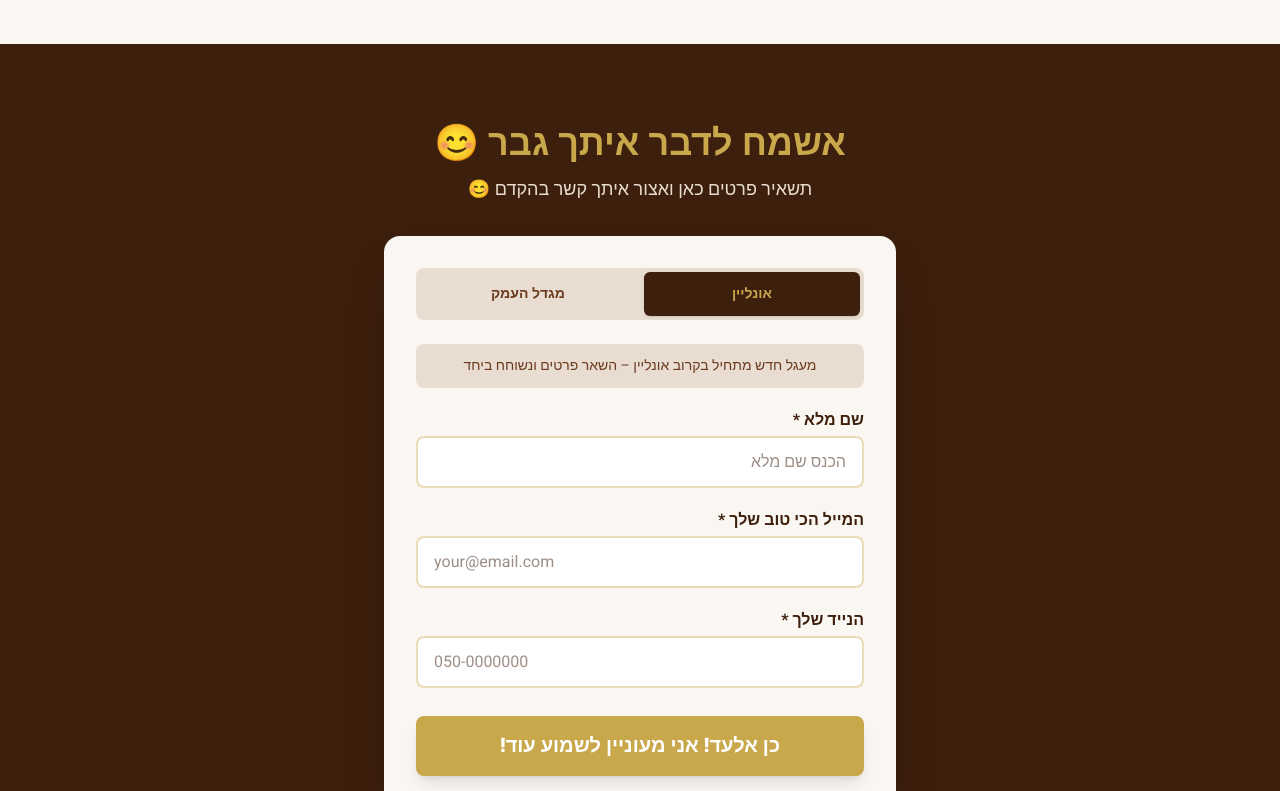
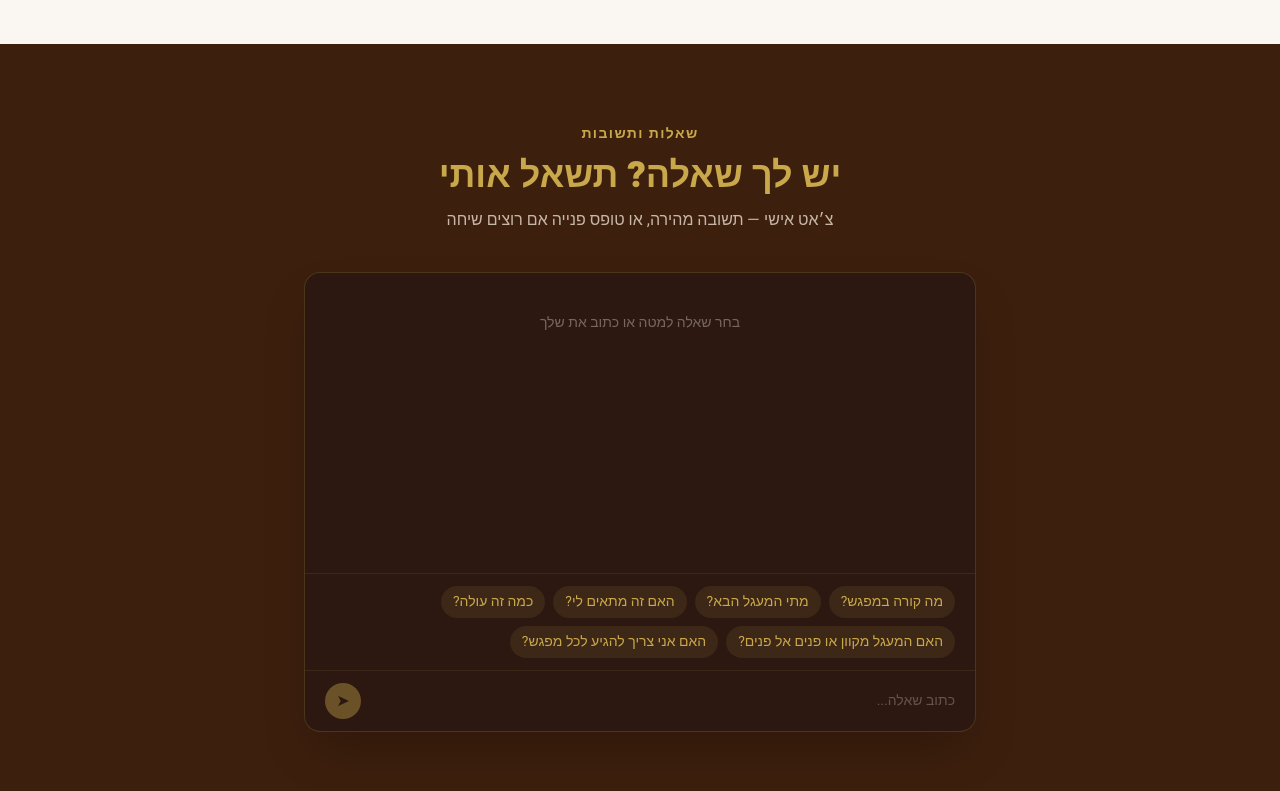
Before and after one commit to eladjak/mens-circle, a Next.js app: page / in a window 1280 px wide. Shown: the part 5820-6611 px from the top of the page. Built offline with nearby package versions, Linux system fonts and the light colour scheme.

Commit message:
feat(mens-circle): add interactive FAQ chat after accordion (Wave-13)

```diff
--- /dev/null
+++ b/src/app/api/chat-faq/route.ts
@@ -0,0 +1,38 @@
+import { NextResponse } from "next/server"
+
+const SYSTEM_PROMPT = `אתה צ'אטבוט באתר מעגל הגברים של אלעד יעקובוביץ' (community.eladjak.com / circle.eladjak.com), מבית אומנות הקשר.
+
+מעגל הגברים הוא מרחב בטוח, אינטימי ומרפא לגברים שרוצים להרגיש, לחבר ולצמוח. שני מסלולים: מקוון ומגדל העמק.
+
+נקודות חשובות:
+- מפגשים שבועיים, שעתיים כל אחד
+- 10 משתתפים מקסימום במעגל
+- לא טיפול קליני, אבל בעל תועלת טיפולית
+- דיסקרטיות מלאה — מה שקורה במעגל נשאר במעגל
+- מחויבות לטווח של חודשים, לא מפגש חד-פעמי
+
+תשובות בעברית, חמות, אישיות וקצרות (3-5 משפטים). למחירים ופרטי הצטרפות — שלח לטופס בעמוד.`
+
+export async function POST(req: Request) {
+  const apiKey = process.env.GEMINI_API_KEY
+  if (!apiKey) return NextResponse.json({ content: "הצ'אט עדיין בהרצה — שלח/י פרטים בטופס למטה ונחזור אישית." })
+  try {
+    const body = await req.json()
+    const messages = body?.messages || []
+    if (!Array.isArray(messages) || messages.length === 0) return NextResponse.json({ error: "messages array required" }, { status: 400 })
+    const recent = messages.slice(-10)
+    const conversationText = recent.map((m: { role: string; content: string }) => `${m.role === "user" ? "משתמש" : "אסיסטנט"}: ${m.content}`).join("\n")
+    const fullPrompt = `${SYSTEM_PROMPT}\n\nשיחה עד כה:\n${conversationText}\n\nאסיסטנט:`
+    const r = await fetch("https://generativelanguage.googleapis.com/v1beta/models/gemini-2.5-flash:generateContent", {
+      method: "POST",
+      headers: { "Content-Type": "application/json", "x-goog-api-key": apiKey },
+      body: JSON.stringify({ contents: [{ parts: [{ text: fullPrompt }] }], generationConfig: { temperature: 0.6, maxOutputTokens: 400 } }),
+    })
+    if (!r.ok) return NextResponse.json({ content: "סליחה, יש בעיה זמנית. נסה שוב או שלח דרך הטופס." })
+    const data = await r.json()
+    const content = data?.candidates?.[0]?.content?.parts?.[0]?.text?.trim() || "סליחה, לא הבנתי. נסה לנסח אחרת."
+    return NextResponse.json({ content })
+  } catch {
+    return NextResponse.json({ error: "Internal error", content: "סליחה, נסה שוב בעוד רגע." }, { status: 500 })
+  }
+}
--- a/src/app/page.tsx
+++ b/src/app/page.tsx
@@ -3,6 +3,7 @@
 import { useState } from "react";
 import { motion, AnimatePresence } from "framer-motion";
 import Image from "next/image";
+import FAQChat from "@/components/FAQChat";
 
 // ─── Animation variants ─────────────────────────────────────────────────────
 const fadeInUp = {
@@ -627,6 +628,9 @@ export default function Home() {
         </div>
       </section>
 
+      {/* ── INTERACTIVE CHAT — Wave-13 ────────────────────────────────────── */}
+      <FAQChat />
+
       {/* ── LEAD FORM ─────────────────────────────────────────────────────── */}
       <section id="lead-form" className="py-20 px-6 bg-[#3d1f0d]">
         <div className="max-w-lg mx-auto">
--- /dev/null
+++ b/src/components/FAQChat.tsx
@@ -0,0 +1,127 @@
+"use client"
+
+import { useState, useRef, useEffect } from "react"
+import { motion } from "framer-motion"
+
+const SUGGESTED = [
+  "מה קורה במפגש?",
+  "מתי המעגל הבא?",
+  "האם זה מתאים לי?",
+  "כמה זה עולה?",
+  "האם המעגל מקוון או פנים אל פנים?",
+  "האם אני צריך להגיע לכל מפגש?",
+]
+
+type Message = { role: "user" | "assistant"; content: string }
+
+export default function FAQChat() {
+  const [messages, setMessages] = useState<Message[]>([])
+  const [input, setInput] = useState("")
+  const [loading, setLoading] = useState(false)
+  const endRef = useRef<HTMLDivElement>(null)
+
+  useEffect(() => { endRef.current?.scrollIntoView({ behavior: "smooth" }) }, [messages, loading])
+
+  const send = async (text?: string) => {
+    const q = (text ?? input).trim()
+    if (!q || loading) return
+    const next: Message[] = [...messages, { role: "user", content: q }]
+    setMessages(next)
+    setInput("")
+    setLoading(true)
+    try {
+      const r = await fetch("/api/chat-faq", {
+        method: "POST",
+        headers: { "Content-Type": "application/json" },
+        body: JSON.stringify({ messages: next }),
+      })
+      const data = await r.json()
+      setMessages((m) => [...m, { role: "assistant", content: data?.content || "סליחה, נסה שוב." }])
+    } catch {
+      setMessages((m) => [...m, { role: "assistant", content: "בעיה בחיבור. נסה שוב." }])
+    } finally { setLoading(false) }
+  }
+
+  return (
+    <section id="faq-chat" className="py-20 px-6 bg-[#3d1f0d]" dir="rtl">
+      <div className="max-w-2xl mx-auto">
+        <motion.div
+          initial={{ opacity: 0, y: 16 }}
+          whileInView={{ opacity: 1, y: 0 }}
+          viewport={{ once: true, margin: "-100px" }}
+          transition={{ duration: 0.5 }}
+          className="text-center mb-10"
+        >
+          <p className="text-[#c9a84c] font-semibold text-sm tracking-widest uppercase mb-3">שאלות ותשובות</p>
+          <h2 className="text-3xl md:text-4xl font-black text-[#c9a84c] mb-3">יש לך שאלה? תשאל אותי</h2>
+          <p className="text-[#e8ddd0]/80">צ׳אט אישי — תשובה מהירה, או טופס פנייה אם רוצים שיחה</p>
+        </motion.div>
+
+        <div className="rounded-2xl shadow-2xl overflow-hidden bg-[#2c1810] border border-[#c9a84c]/20">
+          <div className="px-5 py-4 overflow-y-auto space-y-3" style={{ minHeight: "300px", maxHeight: "400px" }}>
+            {messages.length === 0 && !loading && (
+              <div className="text-center py-6 text-[#e8ddd0]/40 text-sm">בחר שאלה למטה או כתוב את שלך</div>
+            )}
+            {messages.map((m, i) => (
+              <div key={i} className={`flex ${m.role === "user" ? "justify-end" : "justify-start"}`}>
+                <div
+                  className={`max-w-[80%] px-4 py-2.5 rounded-2xl text-sm leading-relaxed ${
+                    m.role === "user" ? "bg-[#c9a84c] text-[#2c1810]" : "bg-[#1a0d06] text-[#e8ddd0]"
+                  }`}
+                >
+                  {m.content}
+                </div>
+              </div>
+            ))}
+            {loading && (
+              <div className="flex justify-start">
+                <div className="bg-[#1a0d06] px-4 py-2.5 rounded-2xl">
+                  <div className="flex gap-1">
+                    <span className="size-2 bg-[#c9a84c] rounded-full animate-bounce" />
+                    <span className="size-2 bg-[#c9a84c] rounded-full animate-bounce" style={{ animationDelay: "0.1s" }} />
+                    <span className="size-2 bg-[#c9a84c] rounded-full animate-bounce" style={{ animationDelay: "0.2s" }} />
+                  </div>
+                </div>
+              </div>
+            )}
+            <div ref={endRef} />
+          </div>
+
+          {messages.length === 0 && (
+            <div className="px-5 py-3 border-t border-[#c9a84c]/10 flex flex-wrap gap-2">
+              {SUGGESTED.map((q) => (
+                <button
+                  key={q}
+                  onClick={() => send(q)}
+                  disabled={loading}
+                  className="text-xs sm:text-sm px-3 py-1.5 rounded-full bg-[#c9a84c]/10 text-[#c9a84c] hover:bg-[#c9a84c]/20 transition-colors disabled:opacity-50"
+                >
+                  {q}
+                </button>
+              ))}
+            </div>
+          )}
+
+          <form onSubmit={(e) => { e.preventDefault(); send() }} className="px-5 py-3 border-t border-[#c9a84c]/10 flex gap-2 items-center">
+            <input
+              type="text"
+              value={input}
+              onChange={(e) => setInput(e.target.value)}
+              placeholder="כתוב שאלה..."
+              disabled={loading}
+              className="flex-1 bg-transparent outline-none text-sm text-[#e8ddd0] placeholder:text-[#e8ddd0]/30"
+            />
+            <button
+              type="submit"
+              disabled={loading || !input.trim()}
+              aria-label="שלח"
+              className="size-9 rounded-full bg-[#c9a84c] text-[#2c1810] grid place-items-center disabled:opacity-40 hover:bg-[#b8943c] transition-colors"
+            >
+              ➤
+            </button>
+          </form>
+        </div>
+      </div>
+    </section>
+  )
+}
```
